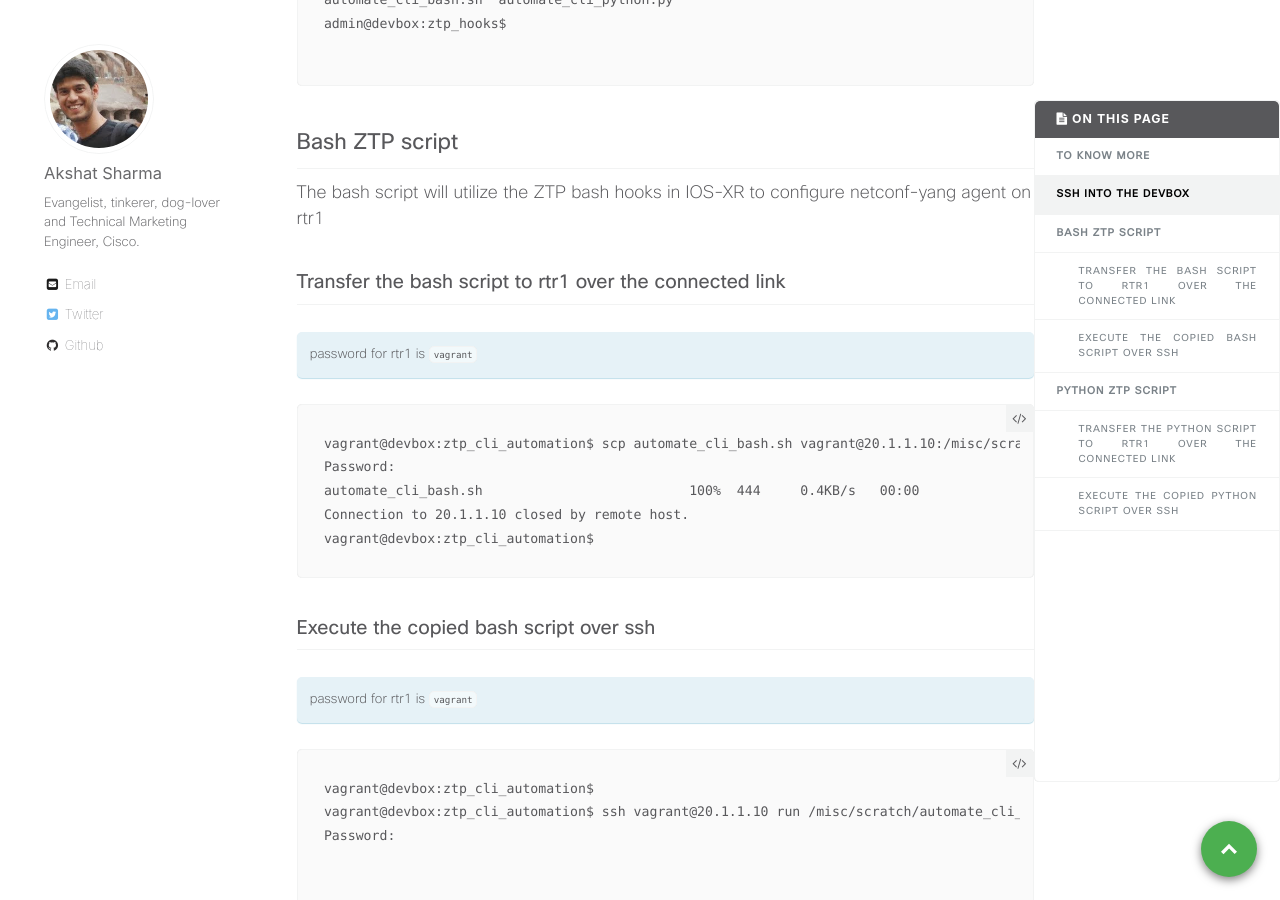
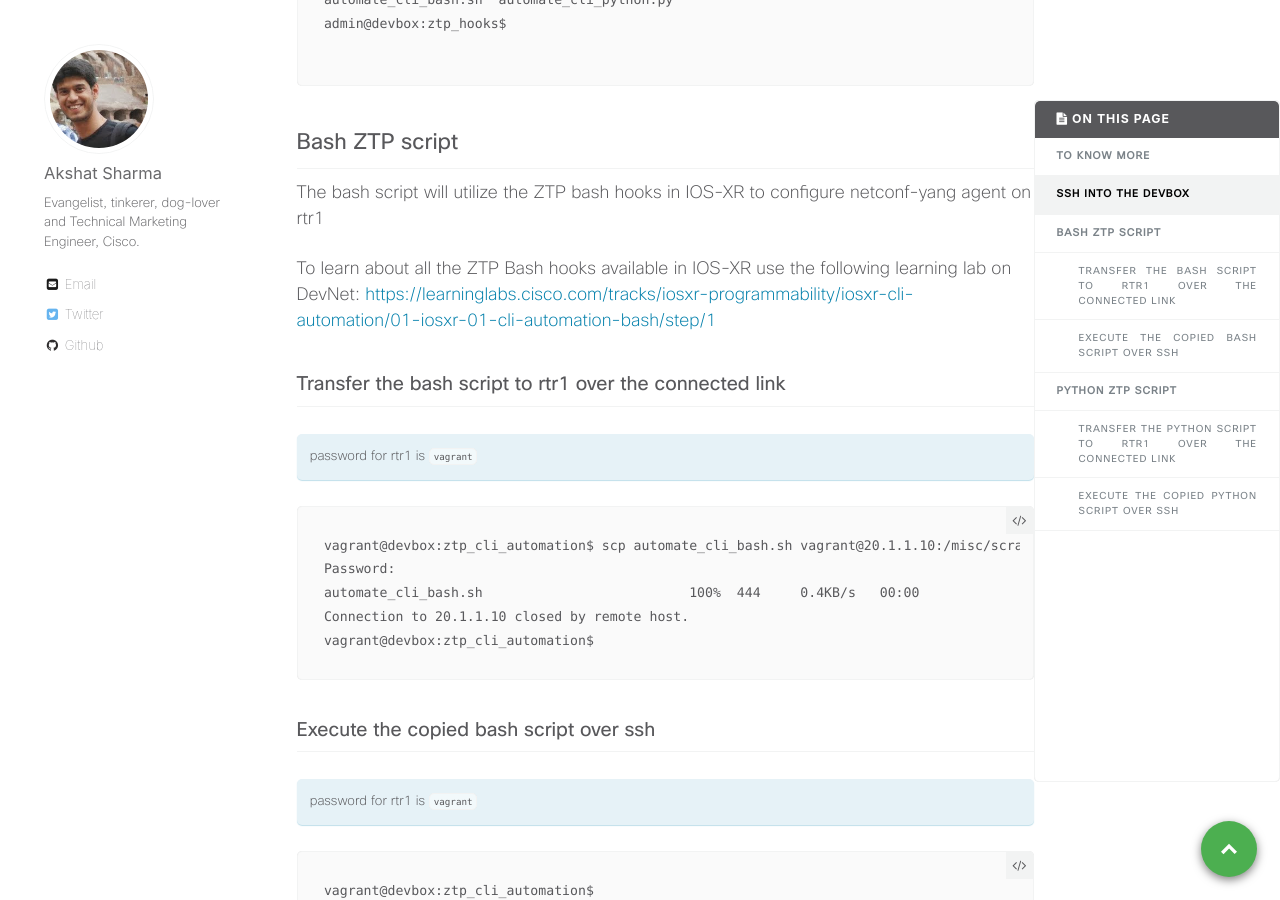
Before and after one commit to nanog75/hackathon, a Jekyll site: the page built from _wkinstructions/2018-06-12-step-1-ios-xr-ztp-bash-and-python-hooks.md, in a window 1280 px wide and 900 px high, scrolled down 3644 px. Built offline with Jekyll 4.4.1, drawn with Linux system fonts in a browser that asks for light colours; comment, search, counter and statistics services are not loaded.

Commit message:
Update 2018-06-12-step-1-ios-xr-ztp-bash-and-python-hooks.md

```diff
--- a/_wkinstructions/2018-06-12-step-1-ios-xr-ztp-bash-and-python-hooks.md
+++ b/_wkinstructions/2018-06-12-step-1-ios-xr-ztp-bash-and-python-hooks.md
@@ -156,6 +156,9 @@ admin@devbox:ztp_hooks$
 ## Bash ZTP script
 The bash script will utilize the ZTP bash hooks in IOS-XR to configure netconf-yang agent on rtr1
 
+To learn about all the ZTP Bash hooks available in IOS-XR use the following learning lab on DevNet:
+<https://learninglabs.cisco.com/tracks/iosxr-programmability/iosxr-cli-automation/01-iosxr-01-cli-automation-bash/step/1>
+
 
 ### Transfer the bash script to rtr1 over the connected link
 
```
